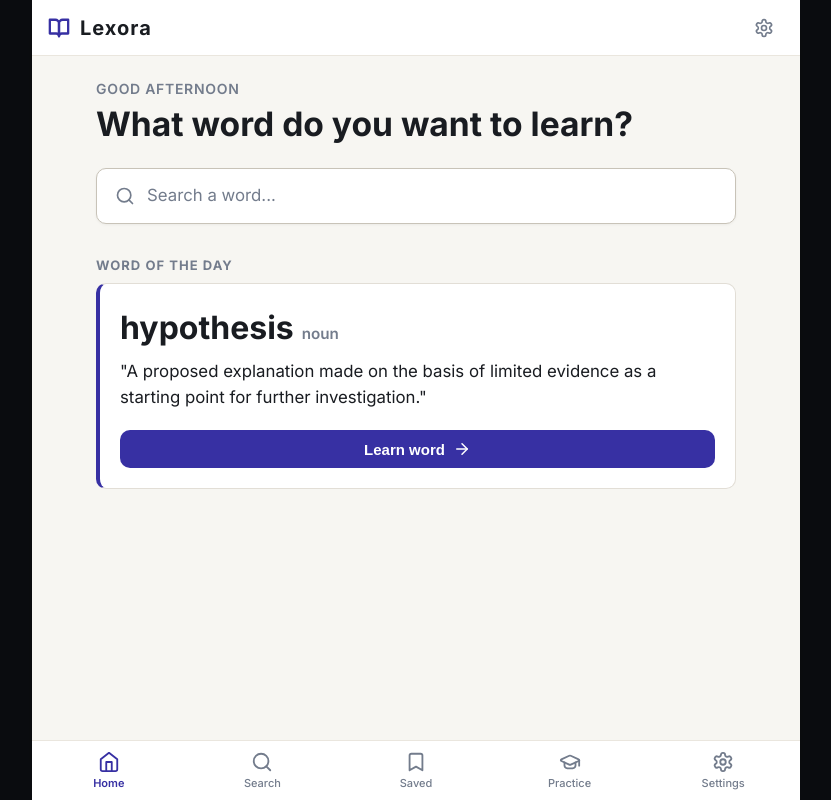
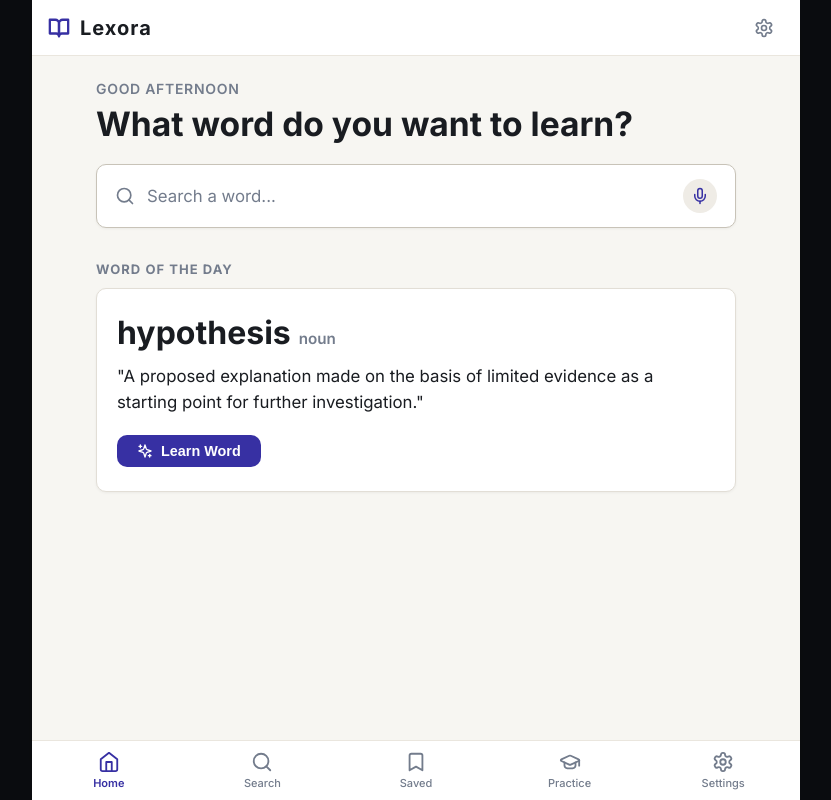
Before and after one commit to Onyeakazi/lexora, a React (Vite) app: page / in a window 1280 px wide. Shown: the whole page, without its empty margins (224-1055 px from the left). Built offline with nearby package versions, Linux system fonts and the light colour scheme.

Commit message:
Add audio voice search feature to HomeView and SearchView

```diff
--- a/src/components/home/HomeView.tsx
+++ b/src/components/home/HomeView.tsx
@@ -1,27 +1,53 @@
-import React from 'react';
-import { Search, ArrowRight } from 'lucide-react';
+import React, { useEffect, useState } from 'react';
+import { Search, Sparkles, Clock, ArrowRight, Mic } from 'lucide-react';
+import { WordEntry } from '../../models/word';
 import { dictionaryService } from '../../services/dictionaryService';
 import { storageService } from '../../services/storageService';
+import { speechRecognitionService } from '../../services/speechRecognitionService';
 
 interface HomeViewProps {
-  onGoToSearch: (query?: string) => void;
+  onGoToSearch: (initialQuery?: string) => void;
   onSelectWord: (word: string) => void;
 }
 
-export const HomeView: React.FC<HomeViewProps> = ({
-  onGoToSearch,
-  onSelectWord
-}) => {
-  const wordOfTheDay = dictionaryService.getWordOfTheDay();
-  const recentSearches = storageService.getRecentSearches().slice(0, 5);
+export const HomeView: React.FC<HomeViewProps> = ({ onGoToSearch, onSelectWord }) => {
+  const [wordOfTheDay, setWordOfTheDay] = useState<WordEntry | null>(null);
+  const [recentSearches, setRecentSearches] = useState<string[]>([]);
+  const [greeting, setGreeting] = useState('');
+  const [isVoiceListening, setIsVoiceListening] = useState(false);
 
-  const hour = new Date().getHours();
-  const greeting = hour < 12 ? 'Good morning' : hour < 18 ? 'Good afternoon' : 'Good evening';
+  useEffect(() => {
+    setWordOfTheDay(dictionaryService.getWordOfTheDay());
+    setRecentSearches(storageService.getRecentSearches().slice(0, 4));
+
+    const hour = new Date().getHours();
+    if (hour < 12) setGreeting('Good morning');
+    else if (hour < 18) setGreeting('Good afternoon');
+    else setGreeting('Good evening');
+  }, []);
+
+  const handleVoiceSearchHome = (e: React.MouseEvent) => {
+    e.stopPropagation();
+    if (isVoiceListening) {
+      speechRecognitionService.stopListening();
+      setIsVoiceListening(false);
+      return;
+    }
+
+    speechRecognitionService.startVoiceSearch({
+      onResult: spokenWord => {
+        onSelectWord(spokenWord);
+      },
+      onStateChange: listening => {
+        setIsVoiceListening(listening);
+      }
+    });
+  };
 
   return (
     <div className="content-container">
-      {/* 23. HOME HEADER */}
-      <div style={{ marginBottom: '1.5rem' }}>
+      {/* 22. GREETING HEADER */}
+      <div style={{ marginBottom: '1.25rem' }}>
         <span style={{ fontSize: '0.875rem', fontWeight: 600, color: 'var(--text-muted)', textTransform: 'uppercase', letterSpacing: '0.05em' }}>
           {greeting}
         </span>
@@ -30,26 +56,51 @@ export const HomeView: React.FC<HomeViewProps> = ({
         </h1>
       </div>
 
-      {/* 23. LARGE SEARCH TRIGGER FIELD */}
+      {/* 23. LARGE SEARCH TRIGGER FIELD WITH VOICE SEARCH */}
       <div
         onClick={() => onGoToSearch()}
         style={{
           display: 'flex',
           alignItems: 'center',
-          gap: '0.75rem',
+          justifyContent: 'space-between',
           padding: '0.875rem 1.125rem',
           backgroundColor: 'var(--bg-surface)',
-          border: '1.5px solid var(--border-color-strong)',
+          border: isVoiceListening ? '1.5px solid #ef4444' : '1.5px solid var(--border-color-strong)',
           borderRadius: 'var(--radius-md)',
           cursor: 'pointer',
           marginBottom: '2rem',
-          boxShadow: 'var(--shadow-sm)'
+          boxShadow: isVoiceListening ? '0 0 0 4px rgba(239, 68, 68, 0.15)' : 'var(--shadow-sm)',
+          transition: 'all 200ms ease'
         }}
       >
-        <Search size={20} color="var(--text-muted)" />
-        <span style={{ fontSize: '1.05rem', color: 'var(--text-muted)' }}>
-          Search a word...
-        </span>
+        <div style={{ display: 'flex', alignItems: 'center', gap: '0.75rem', flex: 1 }}>
+          <Search size={20} color="var(--text-muted)" />
+          <span style={{ fontSize: '1.05rem', color: isVoiceListening ? '#ef4444' : 'var(--text-muted)', fontWeight: isVoiceListening ? 600 : 400 }}>
+            {isVoiceListening ? 'Listening... Speak a word!' : 'Search a word...'}
+          </span>
+        </div>
+
+        <button
+          type="button"
+          onClick={handleVoiceSearchHome}
+          aria-label="Voice Search"
+          style={{
+            border: 'none',
+            background: isVoiceListening ? '#ef4444' : 'var(--bg-subtle)',
+            color: isVoiceListening ? '#ffffff' : 'var(--color-accent)',
+            width: '34px',
+            height: '34px',
+            borderRadius: '50%',
+            display: 'flex',
+            alignItems: 'center',
+            justifyContent: 'center',
+            cursor: 'pointer',
+            boxShadow: isVoiceListening ? '0 0 0 6px rgba(239, 68, 68, 0.25)' : 'none',
+            transition: 'all 200ms ease'
+          }}
+        >
+          <Mic size={18} style={{ animation: isVoiceListening ? 'pulse 1s infinite' : 'none' }} />
+        </button>
       </div>
 
       {/* 24. WORD OF THE DAY */}
@@ -60,10 +111,15 @@ export const HomeView: React.FC<HomeViewProps> = ({
           </div>
 
           <div
-            className="card-container"
+            onClick={() => onSelectWord(wordOfTheDay.word)}
             style={{
-              borderLeft: '4px solid var(--color-accent)',
-              padding: '1.25rem'
+              padding: '1.25rem 1.25rem 1.5rem 1.25rem',
+              backgroundColor: 'var(--bg-surface)',
+              border: '1.5px solid var(--border-color)',
+              borderRadius: 'var(--radius-md)',
+              boxShadow: 'var(--shadow-sm)',
+              cursor: 'pointer',
+              position: 'relative'
             }}
           >
             <div style={{ display: 'flex', alignItems: 'baseline', gap: '0.5rem', marginBottom: '0.375rem' }}>
@@ -79,17 +135,20 @@ export const HomeView: React.FC<HomeViewProps> = ({
 
             <button
               className="btn-primary"
-              onClick={() => onSelectWord(wordOfTheDay.word)}
-              style={{ width: '100%' }}
+              onClick={e => {
+                e.stopPropagation();
+                onSelectWord(wordOfTheDay.word);
+              }}
+              style={{ width: 'auto', padding: '0.5rem 1.25rem', fontSize: '0.9rem' }}
             >
-              <span>Learn word</span>
-              <ArrowRight size={18} />
+              <Sparkles size={16} />
+              <span>Learn Word</span>
             </button>
           </div>
         </section>
       )}
 
-      {/* 25. RECENT WORDS */}
+      {/* 25. RECENTLY VIEWED WORDS */}
       {recentSearches.length > 0 && (
         <section>
           <h2 className="section-title">Recently Viewed</h2>
@@ -118,15 +177,16 @@ export const HomeView: React.FC<HomeViewProps> = ({
                       </h3>
                       {entry && <span className="part-of-speech-tag">{entry.partOfSpeech.join(', ')}</span>}
                     </div>
-
                     {entry && (
-                      <p style={{ margin: '0.2rem 0 0 0', fontSize: '0.875rem', color: 'var(--text-secondary)' }}>
-                        {entry.definitions[0]?.simple}
+                      <p style={{ margin: '0.25rem 0 0 0', fontSize: '0.875rem', color: 'var(--text-secondary)' }}>
+                        {entry.definitions[0]?.simple || entry.definitions[0]?.dictionary}
                       </p>
                     )}
                   </div>
-
-                  <ArrowRight size={18} color="var(--text-muted)" />
+                  <div style={{ display: 'flex', alignItems: 'center', gap: '0.5rem', color: 'var(--text-muted)' }}>
+                    <Clock size={16} />
+                    <ArrowRight size={16} />
+                  </div>
                 </div>
               );
             })}
--- a/src/components/search/SearchView.tsx
+++ b/src/components/search/SearchView.tsx
@@ -1,8 +1,9 @@
 import React, { useState, useEffect, useRef } from 'react';
-import { Search, X, Clock, Trash2, ArrowRight, Loader2, BookOpen } from 'lucide-react';
+import { Search, X, Clock, Trash2, ArrowRight, Loader2, BookOpen, Mic } from 'lucide-react';
 import { WordEntry } from '../../models/word';
 import { dictionaryService } from '../../services/dictionaryService';
 import { storageService } from '../../services/storageService';
+import { speechRecognitionService } from '../../services/speechRecognitionService';
 
 interface SearchViewProps {
   initialQuery?: string;
@@ -19,6 +20,8 @@ export const SearchView: React.FC<SearchViewProps> = ({
   const [multiWordResults, setMultiWordResults] = useState<{ term: string; entry: WordEntry | null }[]>([]);
   const [recentSearches, setRecentSearches] = useState<string[]>([]);
   const [isLoading, setIsLoading] = useState(false);
+  const [isVoiceListening, setIsVoiceListening] = useState(false);
+  const [voiceError, setVoiceError] = useState<string | null>(null);
   const inputRef = useRef<HTMLInputElement>(null);
 
   useEffect(() => {
@@ -39,7 +42,6 @@ export const SearchView: React.FC<SearchViewProps> = ({
 
     let isMounted = true;
 
-    // Instantly check local matching suggestions first
     const suggs = dictionaryService.getSuggestions(trimmed);
     setSuggestions(suggs);
 
@@ -85,20 +87,45 @@ export const SearchView: React.FC<SearchViewProps> = ({
     setRecentSearches([]);
   };
 
+  const handleToggleVoiceSearch = () => {
+    setVoiceError(null);
+    if (isVoiceListening) {
+      speechRecognitionService.stopListening();
+      setIsVoiceListening(false);
+      return;
+    }
+
+    speechRecognitionService.startVoiceSearch({
+      onResult: spokenWord => {
+        setQuery(spokenWord);
+        onSelectWord(spokenWord);
+      },
+      onError: err => {
+        setVoiceError(err);
+      },
+      onStateChange: listening => {
+        setIsVoiceListening(listening);
+      }
+    });
+  };
+
   return (
     <div className="content-container">
-      {/* SEARCH BAR */}
+      {/* SEARCH BAR WITH VOICE SEARCH */}
       <form onSubmit={handleSearchSubmit} style={{ marginBottom: '1.25rem' }}>
         <div
           style={{
             display: 'flex',
             alignItems: 'center',
             backgroundColor: 'var(--bg-surface)',
-            border: '1.5px solid var(--border-color-strong)',
+            border: isVoiceListening
+              ? '1.5px solid #ef4444'
+              : '1.5px solid var(--border-color-strong)',
             borderRadius: 'var(--radius-md)',
             padding: '0.625rem 0.875rem',
             gap: '0.625rem',
-            boxShadow: 'var(--shadow-sm)'
+            boxShadow: isVoiceListening ? '0 0 0 4px rgba(239, 68, 68, 0.15)' : 'var(--shadow-sm)',
+            transition: 'all 200ms ease'
           }}
         >
           {isLoading ? (
@@ -112,7 +139,7 @@ export const SearchView: React.FC<SearchViewProps> = ({
             type="search"
             value={query}
             onChange={e => setQuery(e.target.value)}
-            placeholder="Search any word in English..."
+            placeholder={isVoiceListening ? 'Listening... Speak a word!' : 'Search any word in English...'}
             aria-label="Search dictionary"
             autoCapitalize="off"
             autoCorrect="off"
@@ -126,6 +153,7 @@ export const SearchView: React.FC<SearchViewProps> = ({
               color: 'var(--text-primary)'
             }}
           />
+
           {query && (
             <button
               type="button"
@@ -139,10 +167,40 @@ export const SearchView: React.FC<SearchViewProps> = ({
               <X size={18} />
             </button>
           )}
+
+          {/* VOICE SEARCH MIC BUTTON */}
+          <button
+            type="button"
+            onClick={handleToggleVoiceSearch}
+            aria-label="Voice Search"
+            style={{
+              border: 'none',
+              background: isVoiceListening ? '#ef4444' : 'var(--bg-subtle)',
+              color: isVoiceListening ? '#ffffff' : 'var(--color-accent)',
+              width: '34px',
+              height: '34px',
+              borderRadius: '50%',
+              display: 'flex',
+              alignItems: 'center',
+              justifyContent: 'center',
+              cursor: 'pointer',
+              boxShadow: isVoiceListening ? '0 0 0 6px rgba(239, 68, 68, 0.25)' : 'none',
+              transition: 'all 200ms ease'
+            }}
+          >
+            <Mic size={18} style={{ animation: isVoiceListening ? 'pulse 1s infinite' : 'none' }} />
+          </button>
         </div>
       </form>
 
-      {/* DIRECT SEARCH ACTION CARD (Whenever user types any term) */}
+      {/* VOICE ERROR MSG */}
+      {voiceError && (
+        <div style={{ marginBottom: '1rem', padding: '0.625rem', backgroundColor: 'var(--bg-subtle)', borderRadius: 'var(--radius-sm)', color: '#ef4444', fontSize: '0.85rem' }}>
+          {voiceError}
+        </div>
+      )}
+
+      {/* DIRECT SEARCH ACTION CARD */}
       {query.trim() && !query.includes(' ') && (
         <div
           onClick={() => handleSelectSuggestion(query.trim())}
```
Also changed, not shown: src/services/speechRecognitionService.ts (+62 -1 lines).
